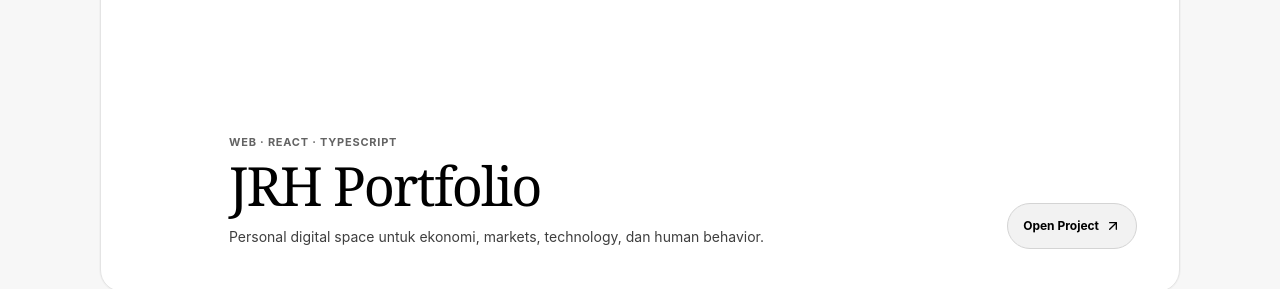
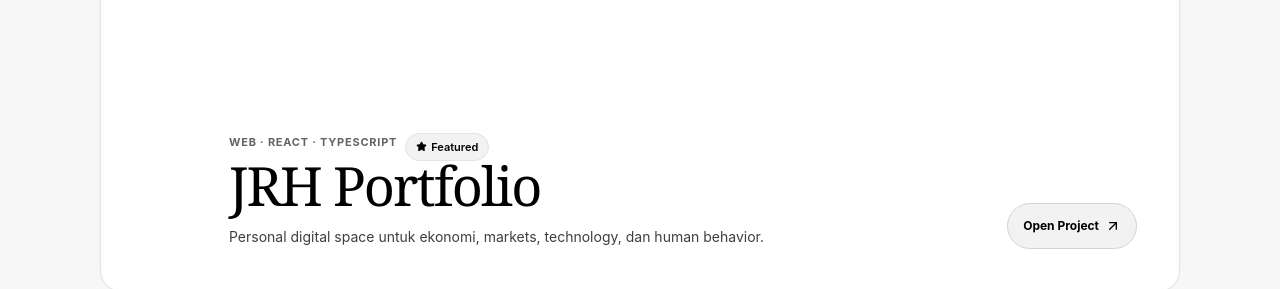
Before and after one commit to LionerHakim/JRHs, a React (Vite) app: page / in a window 1280 px wide. Shown: the part 1700-1989 px from the top of the page. Built offline with nearby package versions, Linux system fonts and the light colour scheme.

Commit message:
polish: elevate featured project hierarchy and project interactions

```diff
--- a/src/components/Projects.tsx
+++ b/src/components/Projects.tsx
@@ -1,4 +1,4 @@
-import { ArrowUpRight } from 'lucide-react';
+import { ArrowUpRight, Star } from 'lucide-react';
 
 const projects = [
   {
@@ -46,18 +46,27 @@ export default function Projects() {
             >
               <div className="project-index" aria-hidden="true">0{index + 1}</div>
               <div className="project-content">
-                <p className="project-meta">{project.meta}</p>
+                <div className="flex flex-wrap items-center gap-2">
+                  <p className="project-meta">{project.meta}</p>
+                  {project.featured && (
+                    <span className="inline-flex min-h-7 items-center gap-1 rounded-full border border-[var(--color-line)] bg-[var(--color-control)] px-2.5 text-[11px] font-semibold text-[var(--color-ink)]">
+                      <Star size={11} fill="currentColor" aria-hidden="true" />
+                      Featured
+                    </span>
+                  )}
+                </div>
                 <h3 id={titleId}>{project.title}</h3>
                 <p className="project-description">{project.description}</p>
               </div>
               <a
-                className="project-visit"
+                className="project-visit group"
                 href={project.url}
                 target="_blank"
                 rel="noopener noreferrer"
                 aria-label={`Buka project ${project.title} di GitHub`}
               >
-                Open Project <ArrowUpRight size={16} aria-hidden="true" />
+                Open Project
+                <ArrowUpRight size={16} aria-hidden="true" className="transition-transform duration-200 group-hover:translate-x-0.5 group-hover:-translate-y-0.5" />
               </a>
             </article>
           );
```
